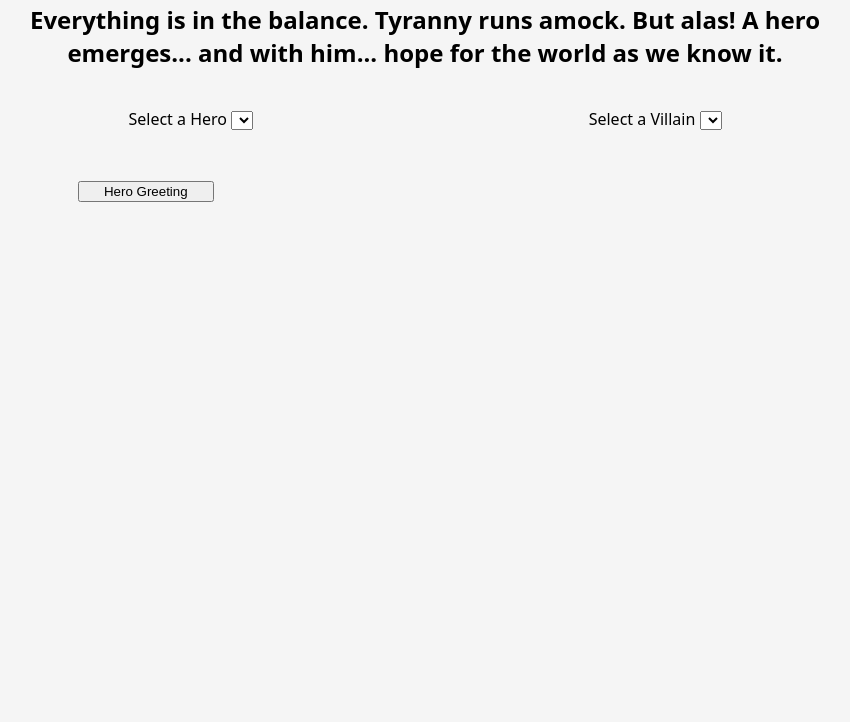
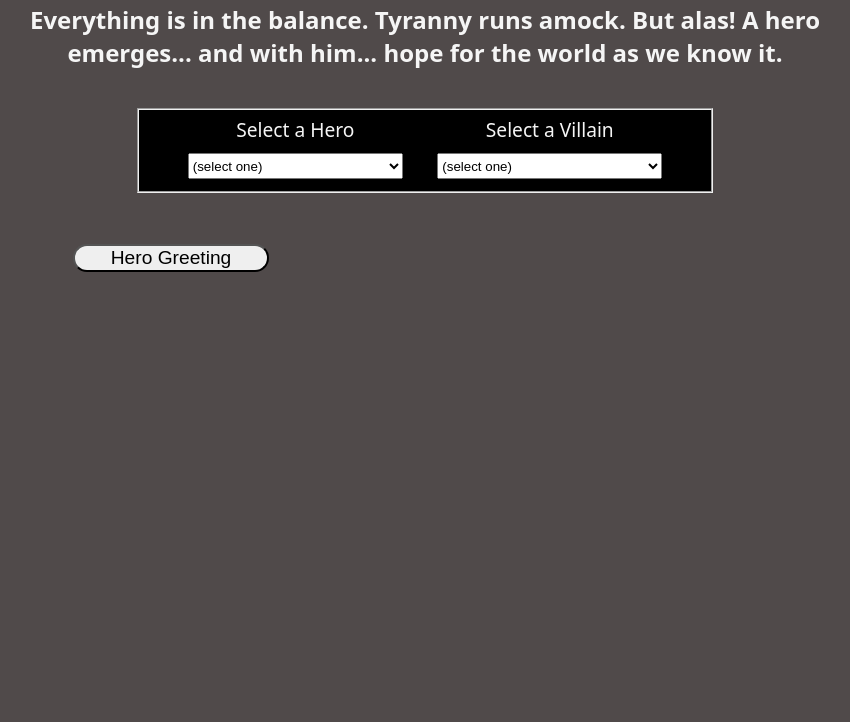
Before and after one commit to simitchell/warrior_project, a plain HTML site: page index.html in a window 1280 px wide. Shown: the part 78-800 px from the top of the page, without its empty margins (215-1065 px from the left). Drawn offline with Linux system fonts and the light colour scheme.

Commit message:
lots of updates.  lots of CSS

```diff
--- a/index.html
+++ b/index.html
@@ -14,28 +14,29 @@
         <h1>THE BATTLE FOR EVERYTHING</h1>
         <h2>Everything is in the balance. Tyranny runs amock. But alas! A hero emerges... and with him... hope for the
             world as we know it.</h2>
-        <div class="menuSection">
+        <form>
+            <fieldset class="menuSection">
                 <div class="heroSelect">
                     <label>Select a Hero
                         <select name="heroMenu" id="heroSelect" class="dropdown">
-                        <option></option>
-                        <option></option>
-                        <option></option>
-                        <option></option>
+                            <option value="">(select one)</option>
+                            <option value="1">Thor</option>
+                            <option value="2">TBD</option>
+                            <option value="3">TBD</option>
                          </select>
                     </label>
                 </div>
                 <div class="villainSelect">
                     <label>Select a Villain
                         <select name="villainMenu" id="villainSelect" class="dropdown">
-                        <option></option>
-                        <option></option>
-                        <option></option>
-                        <option></option>
+                            <option value ="">(select one)</option>
+                            <option value ="1">JavaScript</option>
+                            <option value ="2">Zombie</option>
+                            <option value ="3">TBD</option>
                         </select>
                     </label>
                 </div>
-        </div>
+            </fieldset>
             <div class="grid-container">
                 <div class="buttons left">
                     <button id="btn0" class="btnHG">Hero Greeting</button>
@@ -55,11 +56,12 @@
                     <p id="hHealth" class="pHero"></p>
                     <p id="vAttack" class="pVillain"></p>
                     <p id="vHealth" class="pVillain"></p>
-                <p id="Finish" class="pHero"></p>
-                <p id="Finish2" class="pHero"></p>
-                <p id="Finish3" class="pHero"></p>
+                    <p id="Finish" class="pNarr"></p>
+                    <p id="Finish2" class="pNarr"></p>
+                    <p id="Finish3" class="pNarr"></p>
                 </div>
             </div>
+        </form>
     </main>
 </body>
 
--- a/scripts/main.js
+++ b/scripts/main.js
@@ -69,6 +69,8 @@ class Villain extends Warrior {
       return;
     }
     document.querySelector('#Finish').innerText = `That's it.  ${this.characterName} has defeated ${otherPerson.characterName}.  Everything sucks.  Game Over.  Everyone go home.`;
+    document.querySelector('#Finish2').innerText = '';
+    document.querySelector('#Finish3').innerText = '';
   }
 };
 
@@ -97,7 +99,12 @@ class Zombie extends Warrior {
   }
 }
 
-// Instantiate a new Hero and a new Villain
+// Instantiate a new Hero and a new Villain... from the dropdown?
+// const x = document.getElementById('heroMenu');
+// const y = x.value;
+// console.log(x);
+// console.log(y);
+
 const thor = new Hero('Thor', 'Asgardian god of Thunder', 30, 15, 'Mjolnir');
 const javascript = new Villain('JavaScript', 'complicated', 30, 10, 'DOCUMENT OBJECT MODEL');
 const unDead = new Villain('The Mysterious Undead', null, null, 1, null);
@@ -113,6 +120,7 @@ const btn6 = document.getElementById('btn6');
 
 // The actions behind button clicks.  Calls functions, reveals the next button in the story
 btn0.addEventListener('click', () => {
+  event.preventDefault();
   thor.heroGreet(javascript);
   function show(a) {
     const element = document.getElementById('btn1');
@@ -123,6 +131,7 @@ btn0.addEventListener('click', () => {
 });
 
 btn1.addEventListener('click', () => {
+  event.preventDefault();
   javascript.villainGreet(thor);
   function show(a) {
     const element = document.getElementById('btn2');
@@ -133,6 +142,7 @@ btn1.addEventListener('click', () => {
 });
 
 btn2.addEventListener('click', () => {
+  event.preventDefault();
   thor.heroAnnounce(javascript);
   function show(a) {
     const element = document.getElementById('btn3');
@@ -143,6 +153,7 @@ btn2.addEventListener('click', () => {
 });
 
 btn3.addEventListener('click', () => {
+  event.preventDefault();
   javascript.villainTaunt(thor);
   function show(a) {
     const element = document.getElementById('btn4');
@@ -153,6 +164,7 @@ btn3.addEventListener('click', () => {
 });
 
 btn4.addEventListener('click', () => {
+  event.preventDefault();
   thor.heroAttack(javascript);
   function show(a) {
     const element = document.getElementById('btn5');
@@ -163,6 +175,7 @@ btn4.addEventListener('click', () => {
 });
 
 btn5.addEventListener('click', () => {
+  event.preventDefault();
   javascript.villainAttack(thor);
   // function show(a) {
   //   const element = document.getElementById('btn6');
@@ -172,6 +185,8 @@ btn5.addEventListener('click', () => {
   // show('btnHSA')
 });
 
+
+
 // btn6.addEventListener('click', () => {
 //   thor.heroAttack2(javascript);
 // });
--- a/styles/style.css
+++ b/styles/style.css
@@ -1,11 +1,13 @@
 * {
     box-sizing: border-box;
+    scroll-behavior: smooth;
 }
 
 html {
     font-size: 16px;
     font-family: system-ui, -apple-system, BlinkMacSystemFont, 'Segoe UI', Roboto, Oxygen, Ubuntu, Cantarell, 'Open Sans', 'Helvetica Neue', sans-serif;
-    background-color: whitesmoke;
+    background-color: #504a4a;
+    color: whitesmoke;
 }
 
 h1,
@@ -16,21 +18,43 @@ h2 {
     max-width: 66.6%;
 }
 
-.menuSection {
+form {
+    margin: auto;
+    width: 80%;
+    max-width: 960px;
+    padding: auto;
+    text-align: center;
+}
+
+
+fieldset {
     display: inline-flex;
-    margin: 1.2rem auto;
+    flex-direction: row;
+    margin-top: 1.2rem;
+    margin-bottom: 1.2rem;
+    margin-left: auto;
+    margin-right: auto;
+    width: 60%;
+    text-align: center;
+    max-width: 960px;
+    justify-content: space-evenly;
+    background-color: black;
+    font-size: 1.2rem;
+}
+
+select {
+    margin: 10px 0 0 0;
+    position: relative;
     width: 100%;
-    text-align: center;
-    max-width: 100%;
-    justify-content: space-evenly;
+    height: 1.6rem;
 }
 
 .grid-container {
     display: grid;
     grid-template-columns: 1fr 3fr;
     grid-gap: 20px;
-    margin-left: 20%;
-    margin-right: 20%;
+    margin-left: 10%;
+    margin-right: 10%;
 }
 
 
@@ -44,11 +68,13 @@ h2 {
 .buttons {
     display: flex;
     flex-direction: column;
-    width: 200px;
+    width: 260px;
 }
 
 button {
     margin: 2rem;
+    border-radius: 20px;
+    font-size: 1.2rem;
 }
 
 p {
@@ -57,13 +83,18 @@ p {
 }
 
 .pHero {
-    background-color: #E6D1F2;
+    background-color: #518cca;
+    color: white;
 }
 
 .pVillain {
-    background-color: #E78587;
+    background-color: #e23636;
+    color: white;
 }
 
+.pNarr {
+    background-color: #f78f3f
+}
 
 .btnVG {
     display: none;
```
Lines whose indentation alone changed are shown as unchanged.
